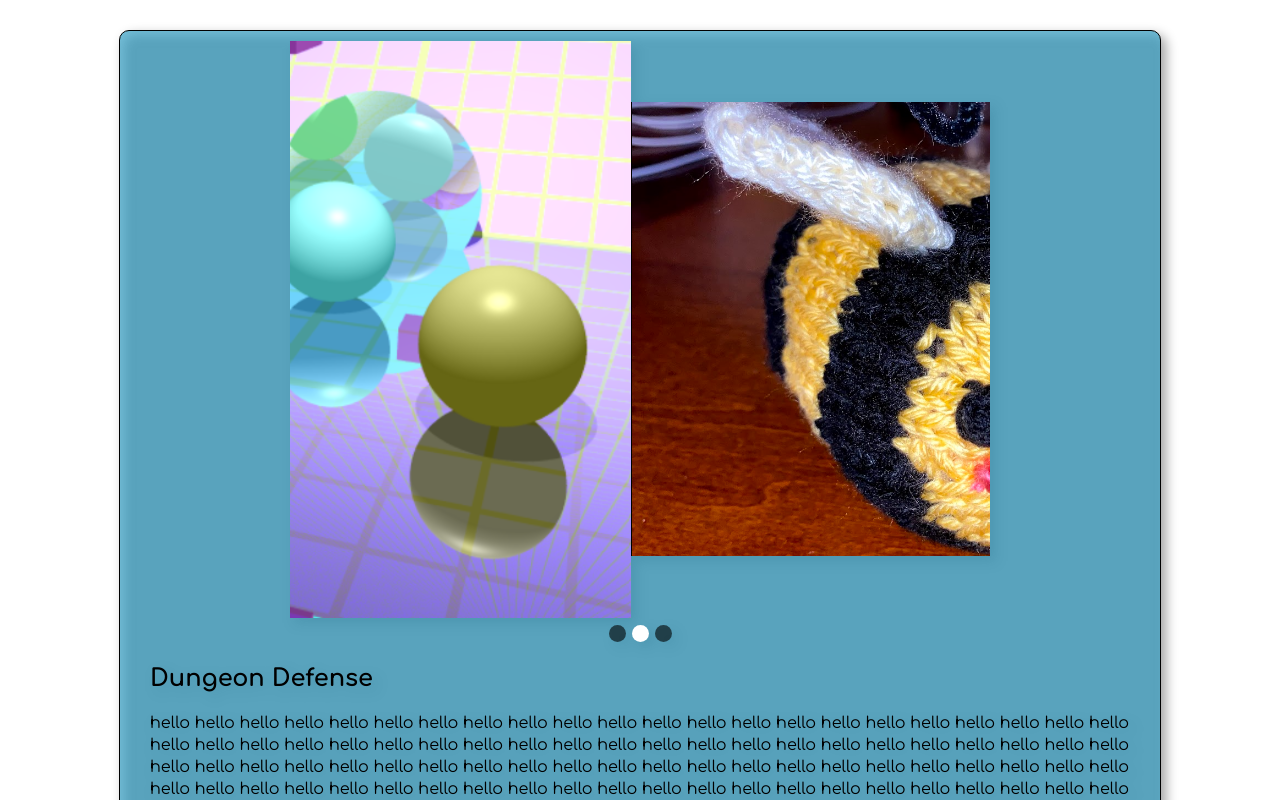
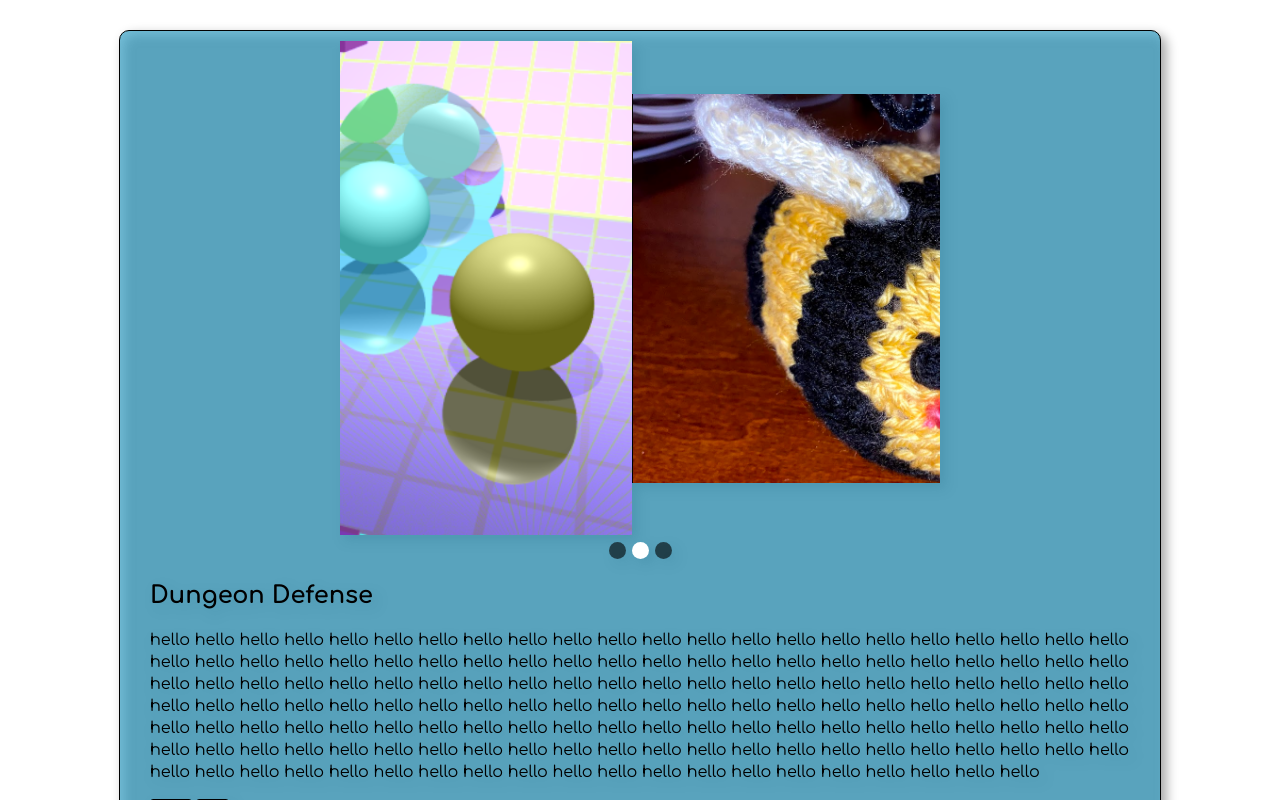
Before and after one commit to bfiskers/bfisk-portfolio, a Vue app: page /projects in a window 1280 px wide. Shown: the top 800 px of the page. Built offline with nearby package versions, Linux system fonts and the light colour scheme.

Commit message:
Attempt to fix mobile image issue

```diff
--- a/src/components/Projects.vue
+++ b/src/components/Projects.vue
@@ -157,7 +157,7 @@ export default {
   flex: 4 1 0;
   align-self: center;
   overflow: hidden;
-  width: 70%;
+  width: 60%;
   margin: auto;
 }
 
@@ -199,7 +199,8 @@ export default {
 }
 
 img {
-  width: -webkit-fill-available;
+  width: 100%;
+  max-width: 100%;
 }
 
 .projectTag {
```
